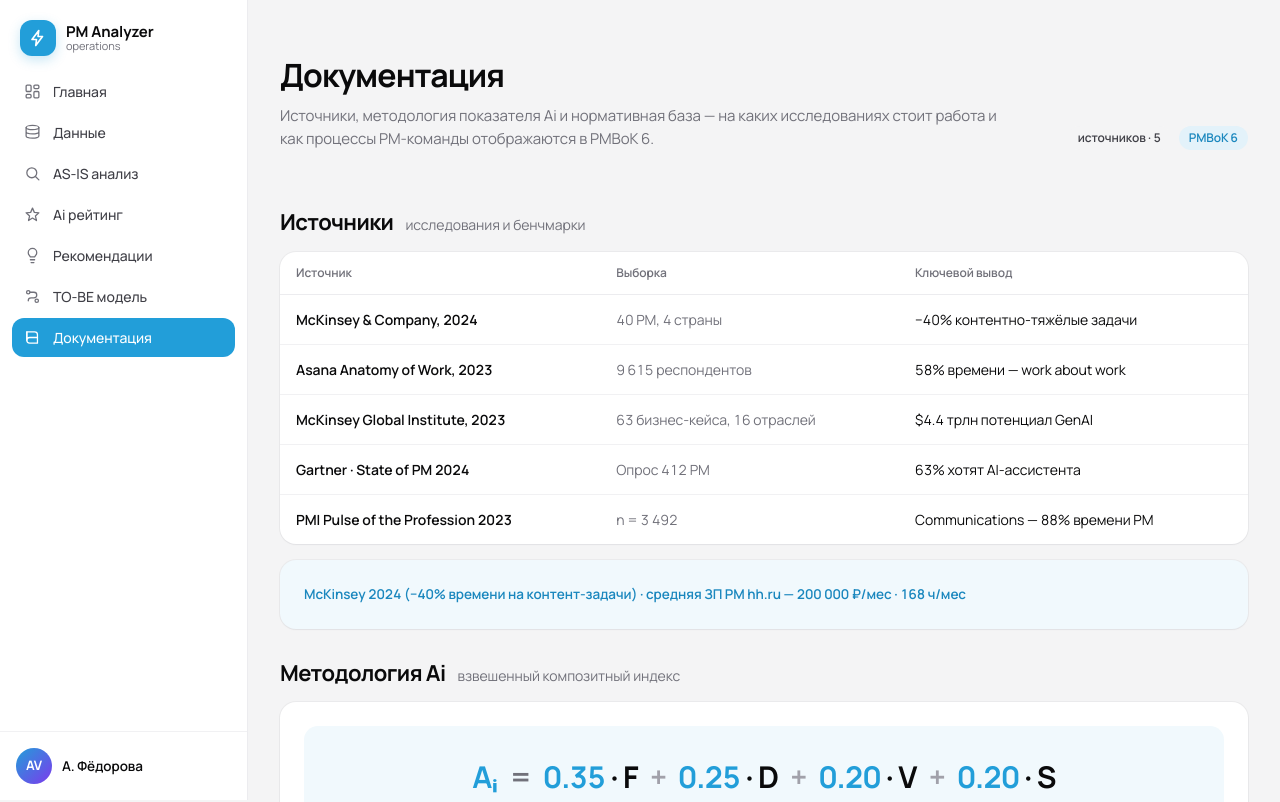
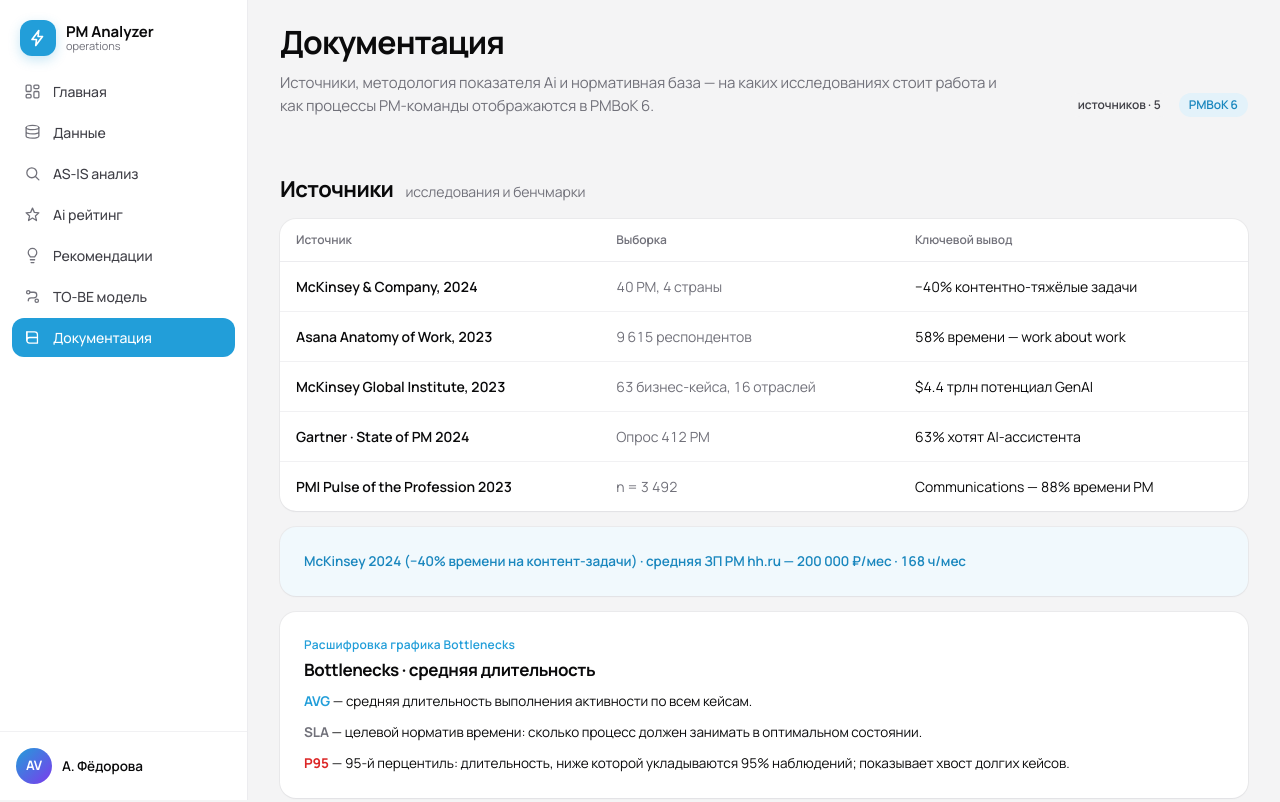
Before and after one commit to avfka/pm-process-analyzer, a React (Vite) app: page /research in a window 1280 px wide. Shown: the top 802 px of the page. Built offline with nearby package versions, Linux system fonts and the light colour scheme.

Commit message:
Refine layout and data page states

```diff
--- a/src/index.css
+++ b/src/index.css
@@ -585,7 +585,22 @@
 
 /* Desktop: always show sidebar in grid, never as overlay */
 @media (min-width: 769px) {
-  .sidebar { transform: none !important; position: sticky; }
+  .app {
+    display: block;
+  }
+  .sidebar {
+    transform: none !important;
+    position: fixed;
+    inset: 0 auto 0 0;
+    width: var(--sidebar-w);
+    height: 100vh;
+  }
+  .main-col {
+    margin-left: var(--sidebar-w);
+  }
+  .topbar {
+    display: none;
+  }
   .sidebar-overlay { display: none !important; }
   .hamburger-btn { display: none !important; }
 }
--- a/src/pages/AutomationRating.tsx
+++ b/src/pages/AutomationRating.tsx
@@ -39,9 +39,6 @@
   const scores = analyzer.getAutomationScores();
   const selected = scores[selectedIdx] ?? scores[0];
   const selectedDetail = selected ? getAutomationDetail(selected, events) : null;
-  const highCount = scores.filter(s => s.priority === 'Высокий').length;
-  const midCount  = scores.filter(s => s.priority === 'Средний').length;
-  const lowCount  = scores.filter(s => s.priority === 'Низкий').length;
 
   const chartData = scores.slice(0, 10).map(s => ({
     name: s.activity.length > 14 ? s.activity.slice(0, 12) + '…' : s.activity,
@@ -62,11 +59,6 @@
           <div style={{ marginTop: 10, color: 'var(--ink-muted)', maxWidth: 720, fontSize: 15, lineHeight: 1.55 }}>
             Композитный показатель автоматизируемости. Чем выше Ai — тем приоритетнее автоматизация.
           </div>
-        </div>
-        <div style={{ display: 'flex', alignItems: 'center', gap: 8 }}>
-          <span className="pill pill-accent">высокий · {highCount}</span>
-          <span className="pill pill-warn">средний · {midCount}</span>
-          <span className="pill">низкий · {lowCount}</span>
         </div>
       </div>
 
--- a/src/pages/DataUpload.tsx
+++ b/src/pages/DataUpload.tsx
@@ -146,7 +146,7 @@
           </div>
           <div style={{ marginTop: 20, display: 'flex', gap: 8, flexWrap: 'wrap' }}>
             {events.length > 0 && <button className="btn btn-sm" onClick={handleClearData}>Сбросить</button>}
-            <Link href="/analysis"><a className="btn btn-primary btn-sm" style={{ marginLeft: 'auto' }}>К AS-IS →</a></Link>
+            {isDemoLoaded && <Link href="/analysis"><a className="btn btn-primary btn-sm" style={{ marginLeft: 'auto' }}>К AS-IS →</a></Link>}
           </div>
         </div>
       </div>
@@ -173,9 +173,13 @@
                 <td>{d}</td>
                 <td className="muted" style={{ fontFamily: 'var(--f-mono)', fontSize: 12.5 }}>{ex}</td>
                 <td style={{ textAlign: 'right' }}>
-                  <span className="pill pill-pos">
-                    <svg width={10} height={10} viewBox="0 0 24 24" fill="none" stroke="currentColor" strokeWidth={2.4} strokeLinecap="round" strokeLinejoin="round"><path d="M4 12l5 5L20 6"/></svg>
-                  </span>
+                  {events.length > 0 ? (
+                    <span className="pill pill-pos">
+                      <svg width={10} height={10} viewBox="0 0 24 24" fill="none" stroke="currentColor" strokeWidth={2.4} strokeLinecap="round" strokeLinejoin="round"><path d="M4 12l5 5L20 6"/></svg>
+                    </span>
+                  ) : (
+                    <span className="muted">—</span>
+                  )}
                 </td>
               </tr>
             ))}
--- a/src/pages/ProcessAnalysis.tsx
+++ b/src/pages/ProcessAnalysis.tsx
@@ -81,12 +81,7 @@
       </div>
 
       {/* Transitions table */}
-      <SectionTitle title="Граф переходов" sub="топ-10 по частоте"
-        right={<button className="btn btn-sm">
-          <svg width={13} height={13} viewBox="0 0 24 24" fill="none" stroke="currentColor" strokeWidth={1.8} strokeLinecap="round" strokeLinejoin="round"><path d="M3 5h18l-7 9v6l-4-2v-4z"/></svg>
-          Фильтр
-        </button>}
-      />
+      <SectionTitle title="Граф переходов" sub="топ-10 по частоте" />
       <div className="card" style={{ paddingBottom: 0 }}>
         <table className="t">
           <thead><tr>
--- a/src/pages/Research.tsx
+++ b/src/pages/Research.tsx
@@ -66,6 +66,16 @@
 
       <div className="card card-pad" style={{ marginTop: 16, background: 'var(--accent-soft)', color: 'var(--accent-2)', fontSize: 13.5, lineHeight: 1.55, fontWeight: 600 }}>
         McKinsey 2024 (−40% времени на контент-задачи) · средняя ЗП PM hh.ru — 200 000 ₽/мес · 168 ч/мес
+      </div>
+
+      <div className="card card-pad" style={{ marginTop: 16 }}>
+        <div className="eyebrow">Расшифровка графика Bottlenecks</div>
+        <h3 style={{ marginTop: 6 }}>Bottlenecks · средняя длительность</h3>
+        <div style={{ marginTop: 12, display: 'grid', gap: 10, fontSize: 13.5, lineHeight: 1.55 }}>
+          <div><strong style={{ color: 'var(--accent)' }}>AVG</strong> — средняя длительность выполнения активности по всем кейсам.</div>
+          <div><strong style={{ color: 'var(--ink-muted)' }}>SLA</strong> — целевой норматив времени: сколько процесс должен занимать в оптимальном состоянии.</div>
+          <div><strong style={{ color: 'var(--neg)' }}>P95</strong> — 95-й перцентиль: длительность, ниже которой укладываются 95% наблюдений; показывает хвост долгих кейсов.</div>
+        </div>
       </div>
 
       {/* Methodology */}
```
